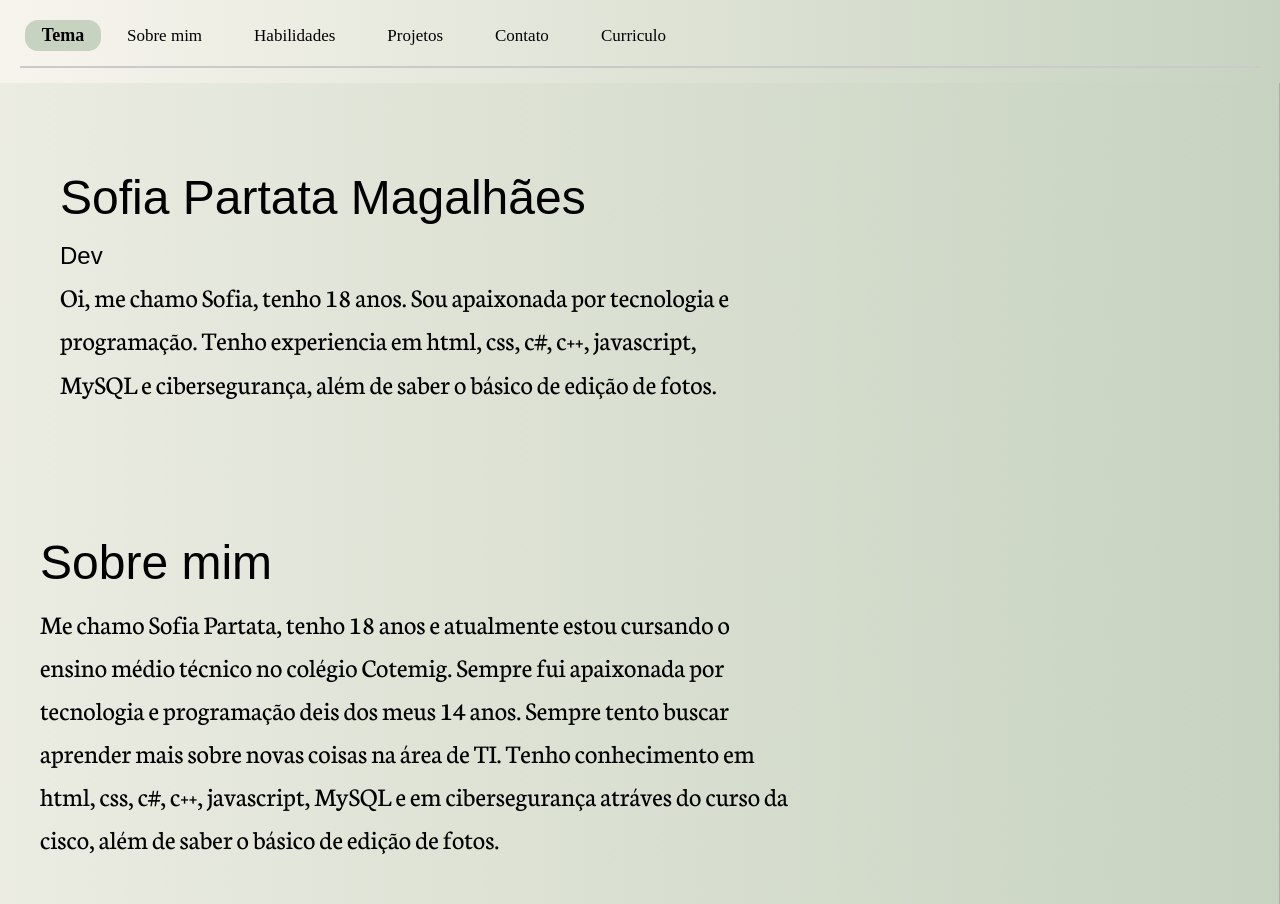
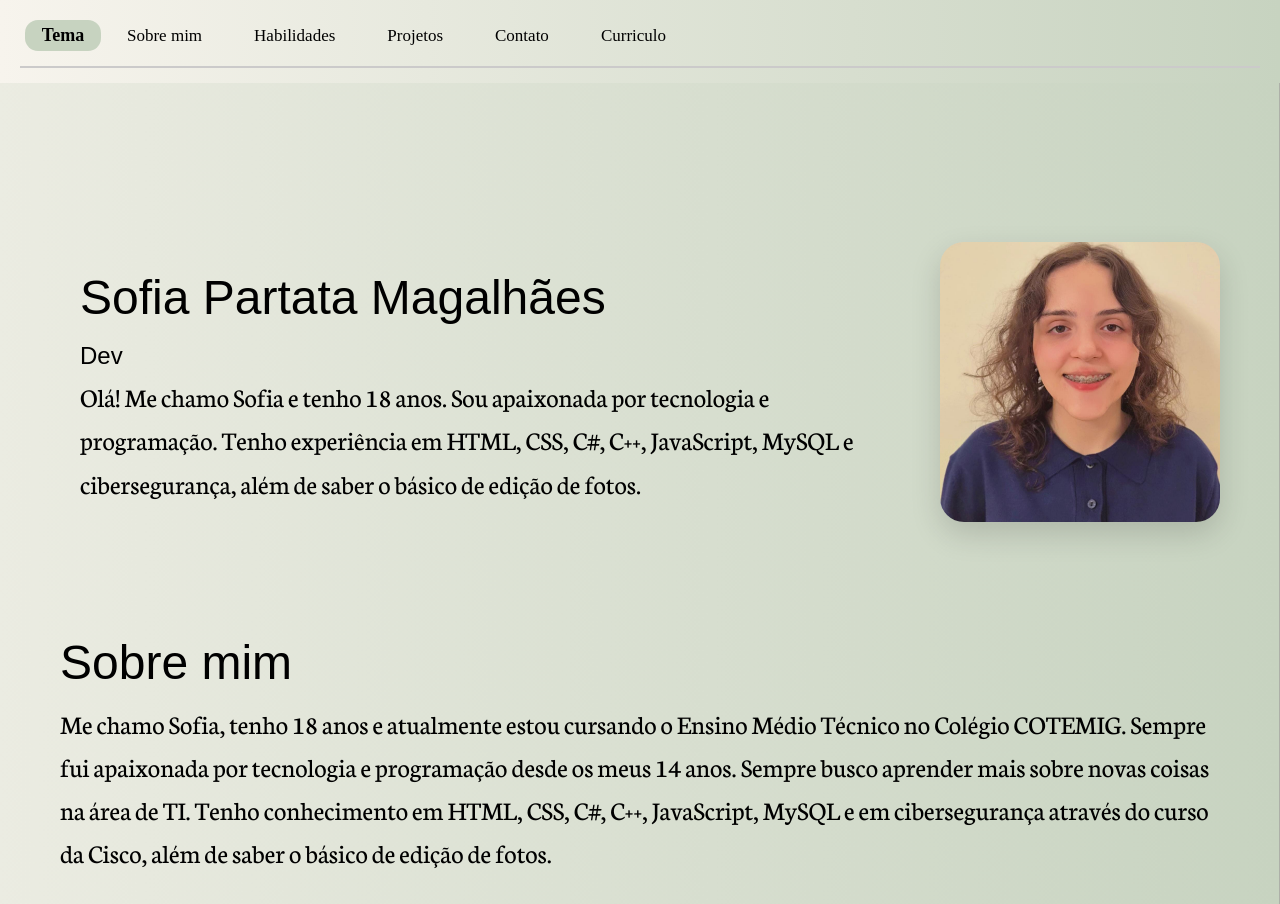
Before and after one commit to ay3mmi/portifolio, a plain HTML site: page index.html in a window 1280 px wide. Shown: the top 904 px of the page. Drawn offline with Linux system fonts and the light colour scheme; a web font is replaced by a local one.

Commit message:
Add files via upload

```diff
--- a/index.html
+++ b/index.html
@@ -7,7 +7,7 @@
     <meta charset="UTF-8">
     <meta name="viewport" content="width=device-width, initial-scale=1.0">
     <link rel="stylesheet" href="style.css">
-    <title>Portifolio Sofia</title>
+    <title>Portfólio da Sofia</title>
 </head>
 <body>
     <section class="container basico">
@@ -34,27 +34,30 @@
      <span id="linha"></span>
     </section>
     <main class="container-infos">
-        <span class="container-caixa">
-        <div class="introducao"><span class="nome">Sofia Partata Magalhães</span>
-        <span class="dev-font">Dev</span>
-        <span class="texto-introducao"><p>Oi, me chamo Sofia, tenho 18 anos.
-            Sou apaixonada por tecnologia e programação.
-            Tenho experiencia em html, css, c#, c++,
-            javascript, MySQL e cibersegurança, além de
-            saber o básico de edição de fotos.</p></span>
+        <main class="container-infos">
+        <div class="container-caixa caixa-inicio">
+            <div class="introducao">
+                <span class="nome">Sofia Partata Magalhães</span>
+                <span class="dev-font">Dev</span>
+                <span class="texto-introducao">
+                    <p>Olá! Me chamo Sofia e tenho 18 anos.
+                    Sou apaixonada por tecnologia e programação.
+                    Tenho experiência em HTML, CSS, C#, C++,
+                    JavaScript, MySQL e cibersegurança, além de
+                    saber o básico de edição de fotos.</p>
+                </span>
+            </div>
+            <img src="icons/0ae67350-8a5c-4a10-afe8-155d474118d0.jpg" class="img-portifolio">
         </div>
-        </span>
 
         <div class="sobre-mim container-caixa" id="sesao1">
             <span class="format">Sobre mim</span>
-            <span class="introduct"><p>Me chamo Sofia Partata, tenho 18 anos e atualmente
-                estou cursando o  ensino médio técnico no colégio
-                Cotemig.  Sempre fui apaixonada por tecnologia e
-                programação deis dos meus 14 anos. Sempre tento
-                buscar aprender mais sobre novas coisas na área de TI.
-                Tenho conhecimento em html, css, c#, c++, javascript,
-                MySQL e em cibersegurança atráves do curso da cisco,
-                além de saber o básico de edição de fotos.</p></span>
+            <span class="introduct"><p>Me chamo Sofia, tenho 18 anos e atualmente estou cursando o
+                 Ensino Médio Técnico no Colégio COTEMIG. Sempre fui apaixonada por tecnologia e
+                  programação desde os meus 14 anos. Sempre busco aprender mais sobre novas coisas
+                   na área de TI. Tenho conhecimento em HTML, CSS, C#, C++, JavaScript, MySQL
+                    e em cibersegurança através do curso da Cisco,
+                    além de saber o básico de edição de fotos.</p></span>
         </div>
 
         <section class="habilidades" id="habilidadesContainer" >
@@ -71,7 +74,7 @@
 
         <div class="projetos" id="sesao3">
             <span class="projeto-font">Projetos</span>
-            <span class="formatacao-projeto"><p>Alguns projetos solo que eu fiz durante o meu tempo livre</p></span>
+            <span class="formatacao-projeto"><p>Alguns projetos solo que fiz durante o meu tempo livre.</p></span>
             <div class="projeto-container">
                 <span class="projeto"><h1 id="font-formatacao"><a href="https://github.com/ay3mmi/Jogo-da-Velha-em-Java">Jogo da velha em Java</a></h1></span>
                 <span class="projeto"><h1 id="font-formatacao"><a href="https://github.com/ay3mmi/Sistema-de-batalha-basico">Sistema de batalha básico. P1 e P2</a></h1></span>
@@ -80,7 +83,7 @@
 
         <div class="contato" id="sesao4">
             <span class="contato-font">Contato</span><br>
-            <span class="introducao-contato"> <p>Entre em contato comigo através do formulário ou github</p></span>
+            <span class="introducao-contato"> <p>Entre em contato comigo através do formulário ou GitHub.</p></span>
             <div>
             <li class="github contatos-fromatacao"><a href="https://github.com/ay3mmi">GITHUB</a></li>
         </div>
--- a/style.css
+++ b/style.css
@@ -208,13 +208,51 @@ a{
 
 .introducao{
   padding: 40px 20px;
+  text-align: left;
 }
 
-.container-caixa{
-  line-height: 1.6;
-  text-align: left;
-  max-width: 790px;
-  padding: 20px;
+.container-caixa {
+    line-height: 1.6;
+    text-align: left;
+    max-width: 1200px;
+    padding: 20px;
+}
+
+.caixa-inicio {
+    display: flex;
+    align-items: center;
+    justify-content: space-between;
+    gap: 40px;
+    max-width: 1255px;
+    margin: 0 auto;
+}
+
+.img-portifolio {
+    width: 280px;
+    height: 280px;
+    object-fit: cover;
+    border-radius: 24px;
+    flex-shrink: 0;
+    box-shadow: 0 12px 30px rgba(0, 0, 0, 0.15);
+}
+
+@media screen and (max-width: 768px) {
+    .caixa-inicio {
+        flex-direction: column-reverse;
+        text-align: left;
+        align-items: center;
+        padding: 20px 10px;
+    }
+
+    .img-portifolio {
+        width: 220px;
+        height: 220px;
+        margin-bottom: 20px;
+    }
+
+    .introducao {
+        text-align: left;
+    }
 }
 
 .nome{
@@ -607,7 +645,7 @@ a{
   font-style: normal;
   line-height: 1.5;
   font-size: 18px;
-  margin-left: 11%;
+  margin-left: 1%;
   margin-top: 4vh;
   display: grid;
   grid-template-columns: 1fr;
```
Also changed, not shown: icons/0ae67350-8a5c-4a10-afe8-155d474118d0.jpg (added).
